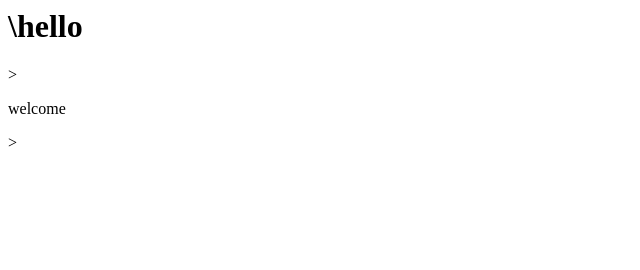
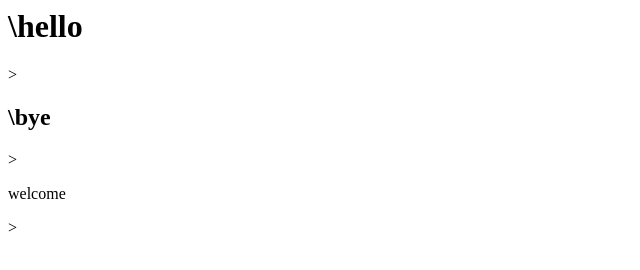
Before and after one commit to Andres0312/Castle, a plain HTML site: page index.html in a window 1280 px wide. Shown: the whole page, without its empty margins (0-640 px from the left). Drawn offline with Linux system fonts and the light colour scheme.

Commit message:
Update index.html

```diff
--- a/index.html
+++ b/index.html
@@ -1,2 +1,3 @@
 <h1>\hello</h1>>
+<h2>\bye</h2>>
 <p>welcome</p>>
```
